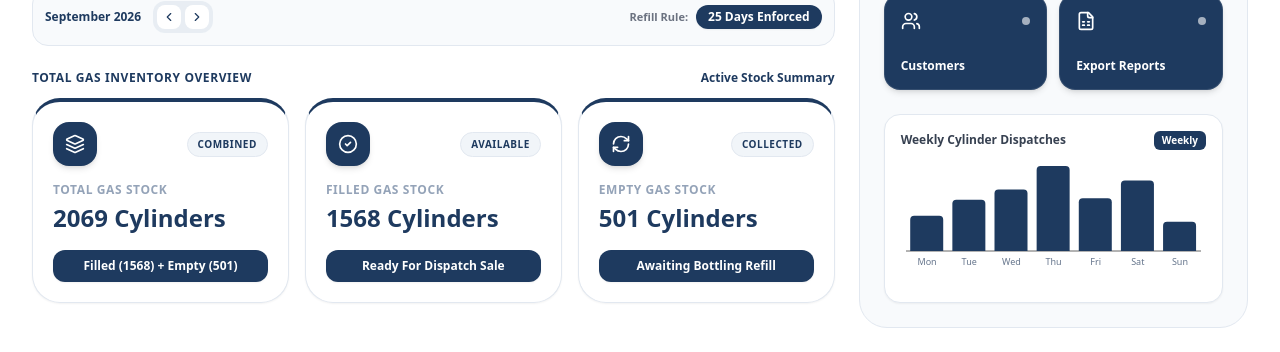
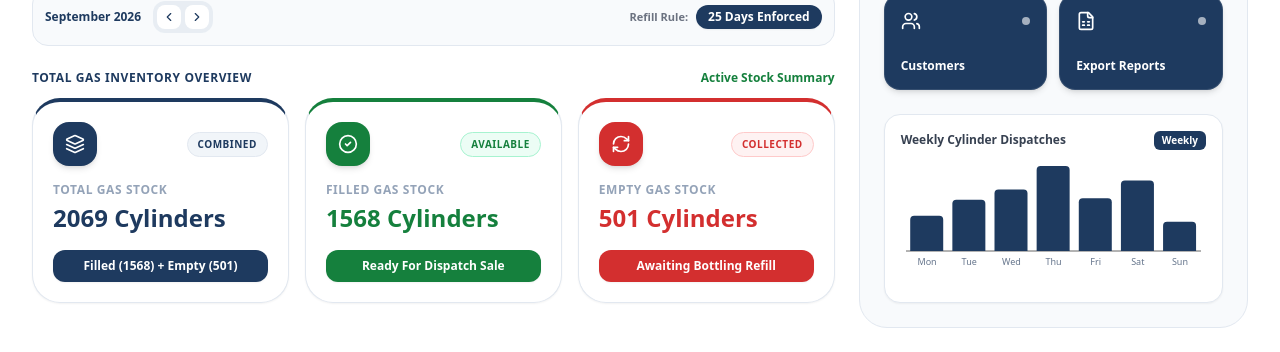
Before and after one commit to Jaydippawar25/GAS-AGENCY, a React (Vite) app: page / in a window 1280 px wide. Shown: the part 304-656 px from the top of the page. Built offline with nearby package versions, Linux system fonts and the light colour scheme; no server answers; the database is empty; the HTML template or start-up script is replaced by a standard one.

Commit message:
Set Green theme for Filled Gas Stock and Red theme for Empty Gas Stock cards

```diff
--- a/src/pages/Dashboard.jsx
+++ b/src/pages/Dashboard.jsx
@@ -142,10 +142,10 @@ const Dashboard = () => {
       {/* SECTION 1: TOP MAIN CONTENT & RIGHT SIDEBAR GRID */}
       <div className="grid grid-cols-1 lg:grid-cols-12 gap-6">
 
-        {/* LEFT COLUMN: HERO BANNER, DATE SELECTOR, UNIFIED STOCK CARDS (8 COLS) */}
+        {/* LEFT COLUMN: HERO BANNER, DATE SELECTOR, 3 TOTAL STOCK OVERVIEW CARDS (8 COLS) */}
         <div className="lg:col-span-8 space-y-6">
 
-          {/* 1. Official Gas Agency Unified Navy Welcome Banner */}
+          {/* 1. Official Gas Agency Navy Welcome Banner */}
           <div className="bg-[#1E3A5F] rounded-3xl p-6 sm:p-8 text-white shadow-xl flex items-center justify-between relative overflow-hidden border border-slate-700/50">
             <div className="z-10">
               <span className="text-xs font-bold text-amber-300 uppercase tracking-widest block mb-1">
@@ -195,27 +195,27 @@ const Dashboard = () => {
             </div>
           </div>
 
-          {/* 3. UNIFIED COLOR SCHEME: 3 TOTAL GAS OVERVIEW CARDS (EXACT SAME SINGLE COLOR) */}
+          {/* 3. OVERVIEW CARDS: FILLED GAS = GREEN, EMPTY GAS = RED, TOTAL GAS = NAVY */}
           <div>
             <div className="flex items-center justify-between mb-3">
               <h3 className="text-xs font-black text-[#1E3A5F] uppercase tracking-wider">TOTAL GAS INVENTORY OVERVIEW</h3>
-              <span className="text-xs font-bold text-[#1E3A5F]">Active Stock Summary</span>
+              <span className="text-xs font-bold text-[#15803D]">Active Stock Summary</span>
             </div>
 
             <div className="grid grid-cols-1 sm:grid-cols-3 gap-4">
 
-              {/* Card 1: Total Gas Stock (Unified Single Navy Color) */}
+              {/* Card 1: Total Gas Stock (Navy Theme) */}
               <div className="bg-white p-5 rounded-3xl border border-slate-200 shadow-sm flex flex-col justify-between space-y-4 hover:shadow-md transition-all border-t-4 border-t-[#1E3A5F]">
                 <div className="flex items-center justify-between">
                   <div className="w-11 h-11 rounded-2xl bg-[#1E3A5F] text-white flex items-center justify-center shadow-md">
                     <Layers className="w-5 h-5" />
                   </div>
                   <span className="text-[10px] font-black uppercase tracking-wider text-[#1E3A5F] bg-slate-100 px-2.5 py-1 rounded-full border border-slate-200">
-                    Combined
+                    COMBINED
                   </span>
                 </div>
                 <div>
-                  <span className="text-xs font-bold text-slate-400 block uppercase tracking-wider">Total Gas Stock</span>
+                  <span className="text-xs font-bold text-slate-400 block uppercase tracking-wider">TOTAL GAS STOCK</span>
                   <h4 className="text-2xl font-black text-[#1E3A5F] mt-1">{totalCylinderStock} Cylinders</h4>
                 </div>
                 <div className="bg-[#1E3A5F] text-white text-center py-2 rounded-xl text-xs font-extrabold shadow-sm">
@@ -223,40 +223,40 @@ const Dashboard = () => {
                 </div>
               </div>
 
-              {/* Card 2: Filled Gas Stock (Unified Single Navy Color) */}
-              <div className="bg-white p-5 rounded-3xl border border-slate-200 shadow-sm flex flex-col justify-between space-y-4 hover:shadow-md transition-all border-t-4 border-t-[#1E3A5F]">
+              {/* Card 2: Filled Gas Stock (EMERALD GREEN THEME) */}
+              <div className="bg-white p-5 rounded-3xl border border-slate-200 shadow-sm flex flex-col justify-between space-y-4 hover:shadow-md transition-all border-t-4 border-t-[#15803D]">
                 <div className="flex items-center justify-between">
-                  <div className="w-11 h-11 rounded-2xl bg-[#1E3A5F] text-white flex items-center justify-center shadow-md">
+                  <div className="w-11 h-11 rounded-2xl bg-[#15803D] text-white flex items-center justify-center shadow-md">
                     <CheckCircle2 className="w-5 h-5" />
                   </div>
-                  <span className="text-[10px] font-black uppercase tracking-wider text-[#1E3A5F] bg-slate-100 px-2.5 py-1 rounded-full border border-slate-200">
-                    Available
+                  <span className="text-[10px] font-black uppercase tracking-wider text-[#15803D] bg-emerald-50 px-2.5 py-1 rounded-full border border-emerald-200">
+                    AVAILABLE
                   </span>
                 </div>
                 <div>
-                  <span className="text-xs font-bold text-slate-400 block uppercase tracking-wider">Filled Gas Stock</span>
-                  <h4 className="text-2xl font-black text-[#1E3A5F] mt-1">{totalFilled} Cylinders</h4>
+                  <span className="text-xs font-bold text-slate-400 block uppercase tracking-wider">FILLED GAS STOCK</span>
+                  <h4 className="text-2xl font-black text-[#15803D] mt-1">{totalFilled} Cylinders</h4>
                 </div>
-                <div className="bg-[#1E3A5F] text-white text-center py-2 rounded-xl text-xs font-extrabold shadow-sm">
+                <div className="bg-[#15803D] text-white text-center py-2 rounded-xl text-xs font-extrabold shadow-sm">
                   Ready For Dispatch Sale
                 </div>
               </div>
 
-              {/* Card 3: Empty Gas Stock (Unified Single Navy Color) */}
-              <div className="bg-white p-5 rounded-3xl border border-slate-200 shadow-sm flex flex-col justify-between space-y-4 hover:shadow-md transition-all border-t-4 border-t-[#1E3A5F]">
+              {/* Card 3: Empty Gas Stock (FLAME RED THEME) */}
+              <div className="bg-white p-5 rounded-3xl border border-slate-200 shadow-sm flex flex-col justify-between space-y-4 hover:shadow-md transition-all border-t-4 border-t-[#D32F2F]">
                 <div className="flex items-center justify-between">
-                  <div className="w-11 h-11 rounded-2xl bg-[#1E3A5F] text-white flex items-center justify-center shadow-md">
+                  <div className="w-11 h-11 rounded-2xl bg-[#D32F2F] text-white flex items-center justify-center shadow-md">
                     <RefreshCw className="w-5 h-5" />
                   </div>
-                  <span className="text-[10px] font-black uppercase tracking-wider text-[#1E3A5F] bg-slate-100 px-2.5 py-1 rounded-full border border-slate-200">
-                    Collected
+                  <span className="text-[10px] font-black uppercase tracking-wider text-[#D32F2F] bg-red-50 px-2.5 py-1 rounded-full border border-red-200">
+                    COLLECTED
                   </span>
                 </div>
                 <div>
-                  <span className="text-xs font-bold text-slate-400 block uppercase tracking-wider">Empty Gas Stock</span>
-                  <h4 className="text-2xl font-black text-[#1E3A5F] mt-1">{totalEmpty} Cylinders</h4>
+                  <span className="text-xs font-bold text-slate-400 block uppercase tracking-wider">EMPTY GAS STOCK</span>
+                  <h4 className="text-2xl font-black text-[#D32F2F] mt-1">{totalEmpty} Cylinders</h4>
                 </div>
-                <div className="bg-[#1E3A5F] text-white text-center py-2 rounded-xl text-xs font-extrabold shadow-sm">
+                <div className="bg-[#D32F2F] text-white text-center py-2 rounded-xl text-xs font-extrabold shadow-sm">
                   Awaiting Bottling Refill
                 </div>
               </div>
@@ -266,7 +266,7 @@ const Dashboard = () => {
 
         </div>
 
-        {/* RIGHT COLUMN: QUICK FUNCTIONS (ALL 4 BOXES HAVE EXACTLY THE SAME SINGLE COLOR) */}
+        {/* RIGHT COLUMN: QUICK FUNCTIONS (4 SINGLE-COLOR BOXES) & DISPATCH CHART */}
         <div className="lg:col-span-4 bg-[#F8FAFC] rounded-3xl p-6 border border-slate-200 flex flex-col justify-between space-y-6">
 
           <div>
@@ -281,10 +281,10 @@ const Dashboard = () => {
               </button>
             </div>
 
-            {/* Quick Functions Grid (ALL 4 BOXES USE THE EXACT SAME SINGLE COLOR #1E3A5F) */}
+            {/* Quick Functions Grid (SINGLE COLOR #1E3A5F) */}
             <div className="grid grid-cols-2 gap-3">
 
-              {/* Box 1: Sell Gas (Single Theme Color) */}
+              {/* Box 1: Sell Gas */}
               <NavLink
                 to="/sales"
                 className="bg-[#1E3A5F] text-white p-4 rounded-2xl shadow-md hover:bg-[#244570] hover:scale-105 transition-all flex flex-col justify-between h-24 border border-white/10"
@@ -296,7 +296,7 @@ const Dashboard = () => {
                 <span className="text-xs font-black leading-tight text-white">Sell Gas Cylinder</span>
               </NavLink>
 
-              {/* Box 2: Add New Gas (Single Theme Color) */}
+              {/* Box 2: Add New Gas */}
               <button
                 onClick={() => setIsAddGasModalOpen(true)}
                 className="bg-[#1E3A5F] text-white p-4 rounded-2xl shadow-md hover:bg-[#244570] hover:scale-105 transition-all flex flex-col justify-between h-24 text-left border border-white/10"
@@ -308,7 +308,7 @@ const Dashboard = () => {
                 <span className="text-xs font-black leading-tight text-white">+ Add New Gas</span>
               </button>
 
-              {/* Box 3: Customers (Single Theme Color) */}
+              {/* Box 3: Customers */}
               <NavLink
                 to="/customers"
                 className="bg-[#1E3A5F] text-white p-4 rounded-2xl shadow-md hover:bg-[#244570] hover:scale-105 transition-all flex flex-col justify-between h-24 border border-white/10"
@@ -320,7 +320,7 @@ const Dashboard = () => {
                 <span className="text-xs font-black leading-tight text-white">Customers</span>
               </NavLink>
 
-              {/* Box 4: Export Reports (Single Theme Color) */}
+              {/* Box 4: Export Reports */}
               <NavLink
                 to="/reports"
                 className="bg-[#1E3A5F] text-white p-4 rounded-2xl shadow-md hover:bg-[#244570] hover:scale-105 transition-all flex flex-col justify-between h-24 border border-white/10"
@@ -391,7 +391,7 @@ const Dashboard = () => {
                     <td className="py-3 px-3 font-medium text-gray-600">{s.company}</td>
                     <td className="py-3 px-3 font-semibold">{s.weight} KG</td>
                     <td className="py-3 px-3 font-bold">{s.quantity}</td>
-                    <td className="py-3 px-3 font-extrabold text-[#1E3A5F]">{formatCurrency(s.totalPrice)}</td>
+                    <td className="py-3 px-3 font-extrabold text-[#15803D]">{formatCurrency(s.totalPrice)}</td>
                     <td className="py-3 px-3 text-gray-400">{formatDate(s.saleDate)}</td>
                   </tr>
                 ))}
```
